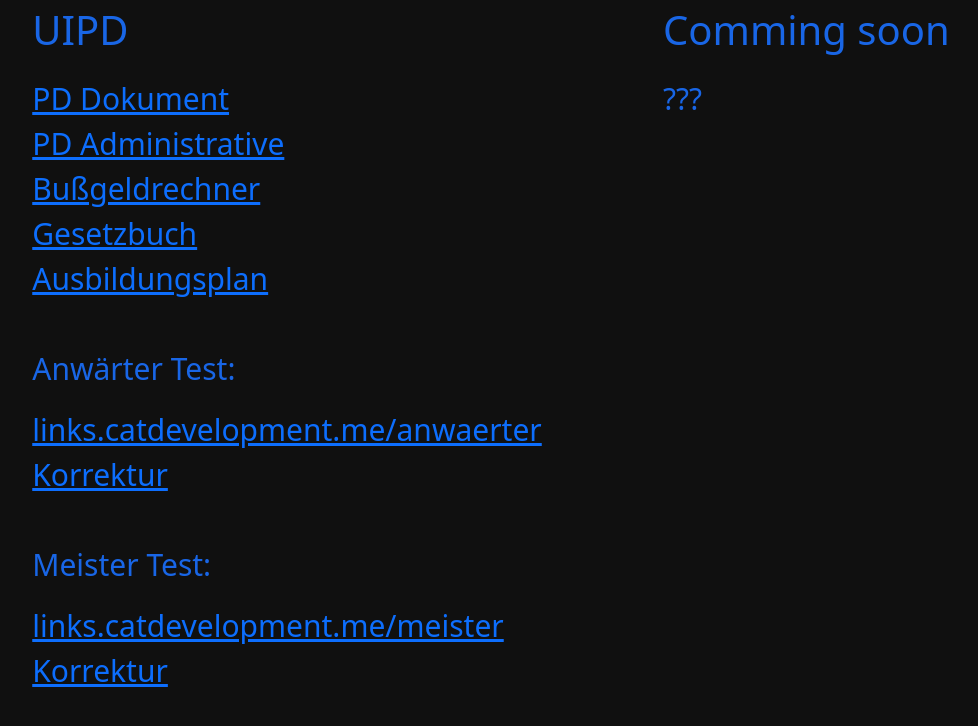
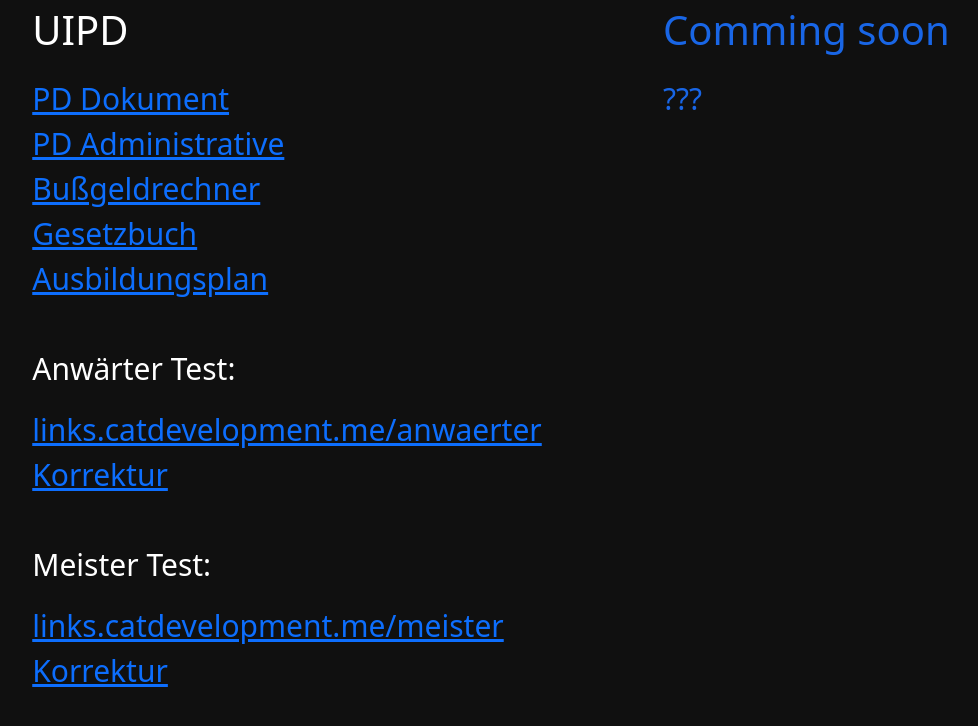
Before and after one commit to CatmanGames/catmangames.github.io, a plain HTML site: page AusbilderLinks.html in a window 1280 px wide. Shown: the whole page, without its empty margins (149-1127 px from the left). Drawn offline with nearby package versions, Linux system fonts and the light colour scheme; a web font is replaced by a local one.

Commit message:
eh second first try

```diff
--- a/AusbilderLinks.html
+++ b/AusbilderLinks.html
@@ -15,7 +15,7 @@
 <div class="container" style="min-width: 50%; max-width: 50%; height: 100vh">
     <div class="cover-container">
         <div class="row">
-            <p style="font-size: 40px">UIPD</p>
+            <p style="font-size: 40px; color: white">UIPD</p>
         </div>
         <a href="https://docs.google.com/spreadsheets/d/1CjY-HrQN3U7q1BNUkRnR-LGzo7EqysbIelcgw04hObE/edit#gid=565088694"
            target="_blank" rel="noopener noreferrer">PD Dokument<br></a>
@@ -25,11 +25,11 @@
         <a href="https://docs.google.com/spreadsheets/d/11PgvgZMx76SsKod2ZYF1ONjr3SLdn535hwxTN1jDrTk/edit?pli=1#gid=2016069760"
            target="_blank" rel="noopener noreferrer">Gesetzbuch<br></a>
         <a href="https://docs.google.com/document/d/10FBF-4DUZVxXrHpr-6P8yW4pfh1Ci0A1J8nrXGIVpeM/edit#">Ausbildungsplan</a>
-        <p><br>Anwärter Test:</p>
+        <p style="color: white"><br>Anwärter Test:</p>
         <a id="anwärter" href="#"
            onclick="CopyToClipboard('anwärter');return false;">links.catdevelopment.me/anwaerter</a>
         <a href="https://links.catdevelopment.me/awkorrektur" target="_blank" rel="noopener noreferrer"> Korrektur</a>
-        <p><br>Meister Test:</p>
+        <p style="color: white"><br>Meister Test:</p>
         <a id="meister" href="#" onclick="CopyToClipboard('meister');return false;">links.catdevelopment.me/meister</a>
         <a href="https://links.catdevelopment.me/mtkorrektur" target="_blank" rel="noopener noreferrer"> Korrektur</a>
     </div>
```
